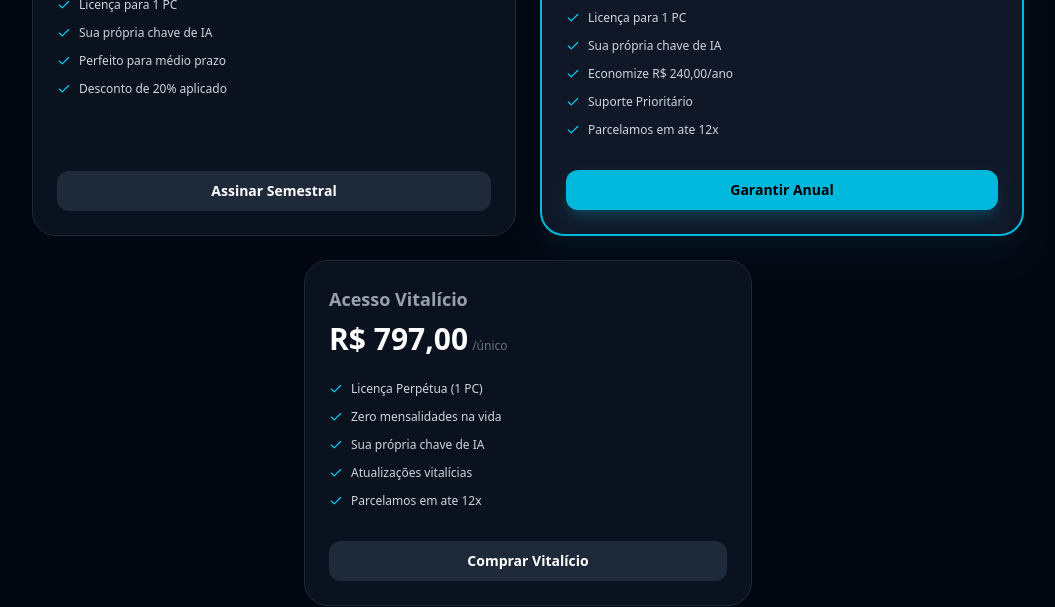
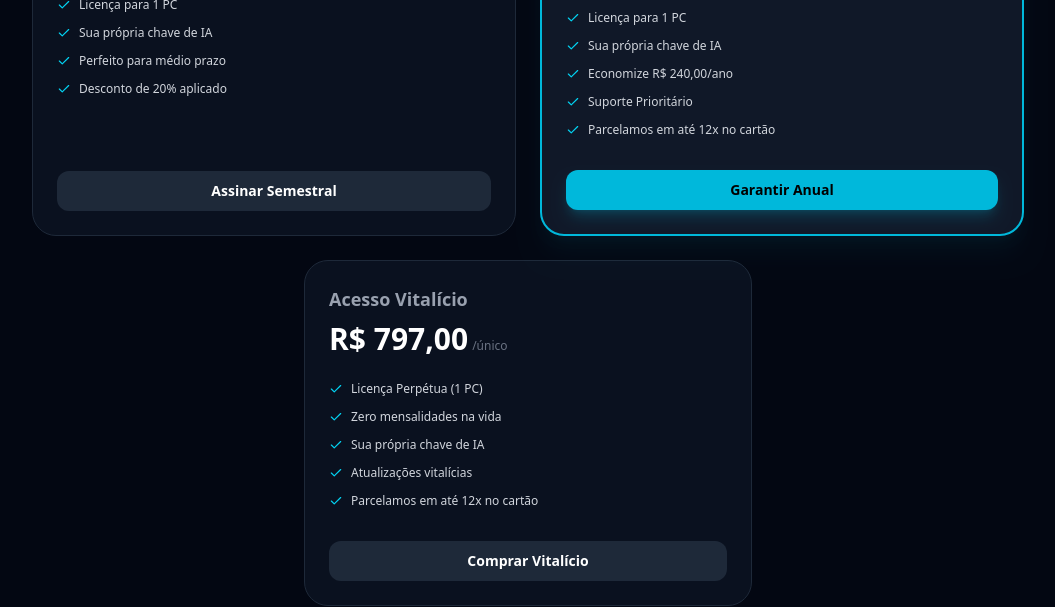
Before and after one commit to tihhantuness/landpage, a plain HTML site: page index.html in a window 1280 px wide. Shown: the part 2540-3147 px from the top of the page, without its empty margins (112-1167 px from the left). Drawn offline with nearby package versions, Linux system fonts and the light colour scheme.

Commit message:
Update index.html

```diff
--- a/index.html
+++ b/index.html
@@ -164,7 +164,7 @@
                         <li class="flex items-center gap-2"><i data-lucide="check" class="w-3.5 h-3.5 text-cyan-400 shrink-0"></i> Sua própria chave de IA</li>
                         <li class="flex items-center gap-2"><i data-lucide="check" class="w-3.5 h-3.5 text-cyan-400 shrink-0"></i> Economize R$ 240,00/ano</li>
                         <li class="flex items-center gap-2"><i data-lucide="check" class="w-3.5 h-3.5 text-cyan-400 shrink-0"></i> Suporte Prioritário</li>
-                        <li class="flex items-center gap-2"><i data-lucide="check" class="w-3.5 h-3.5 text-cyan-400 shrink-0"></i> Parcelamos em ate 12x</li>
+                        <li class="flex items-center gap-2"><i data-lucide="check" class="w-3.5 h-3.5 text-cyan-400 shrink-0"></i> Parcelamos em até 12x no cartão</li>
                     </ul>
                 </div>
                 <a href="https://wa.me/qr/JQKP6ALLYURHM1" class="w-full py-2.5 bg-cyan-500 hover:bg-cyan-400 text-black font-bold rounded-xl text-center text-sm transition shadow-lg shadow-cyan-500/20">Garantir Anual</a>
@@ -182,7 +182,7 @@
                         <li class="flex items-center gap-2"><i data-lucide="check" class="w-3.5 h-3.5 text-cyan-400 shrink-0"></i> Zero mensalidades na vida</li>
                         <li class="flex items-center gap-2"><i data-lucide="check" class="w-3.5 h-3.5 text-cyan-400 shrink-0"></i> Sua própria chave de IA</li>
                         <li class="flex items-center gap-2"><i data-lucide="check" class="w-3.5 h-3.5 text-cyan-400 shrink-0"></i> Atualizações vitalícias</li>
-                        <li class="flex items-center gap-2"><i data-lucide="check" class="w-3.5 h-3.5 text-cyan-400 shrink-0"></i> Parcelamos em ate 12x</li>
+                        <li class="flex items-center gap-2"><i data-lucide="check" class="w-3.5 h-3.5 text-cyan-400 shrink-0"></i> Parcelamos em até 12x no cartão</li>
                     </ul>
                 </div>
                 <a href="https://wa.me/qr/JQKP6ALLYURHM1" class="w-full py-2.5 bg-gray-800 hover:bg-gray-700 text-white font-semibold rounded-xl text-center text-sm transition">Comprar Vitalício</a>
```
